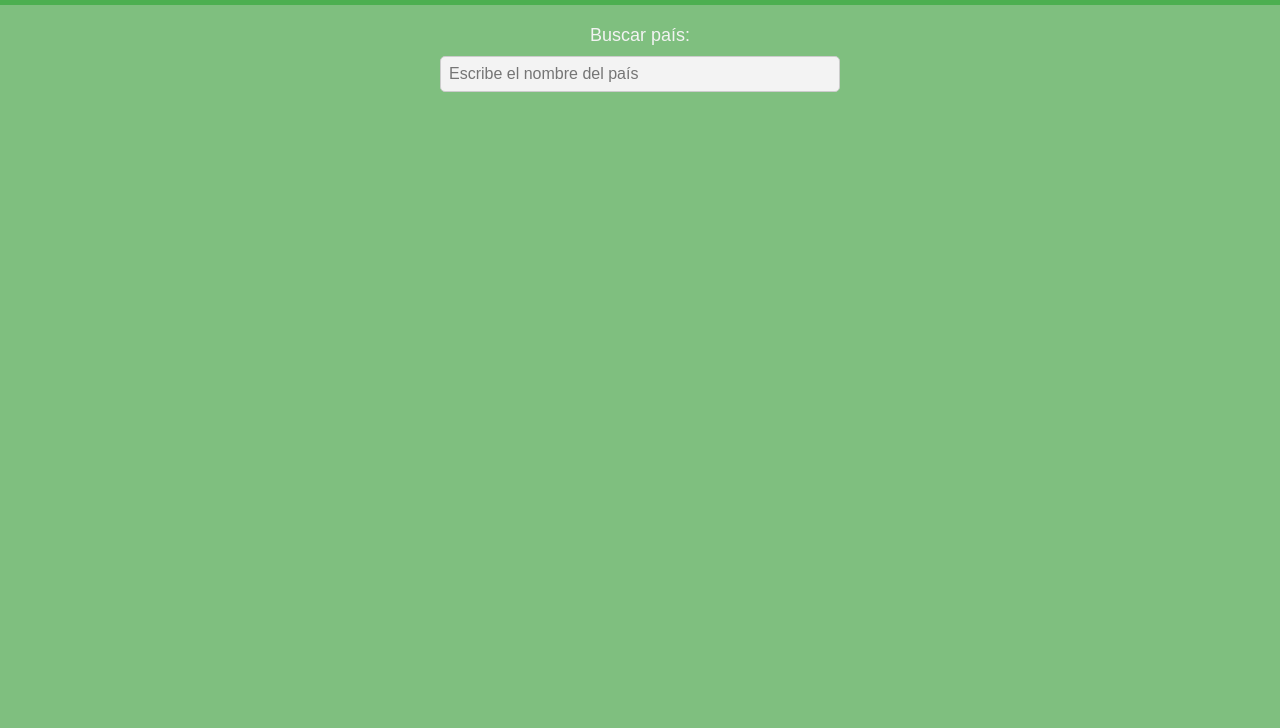
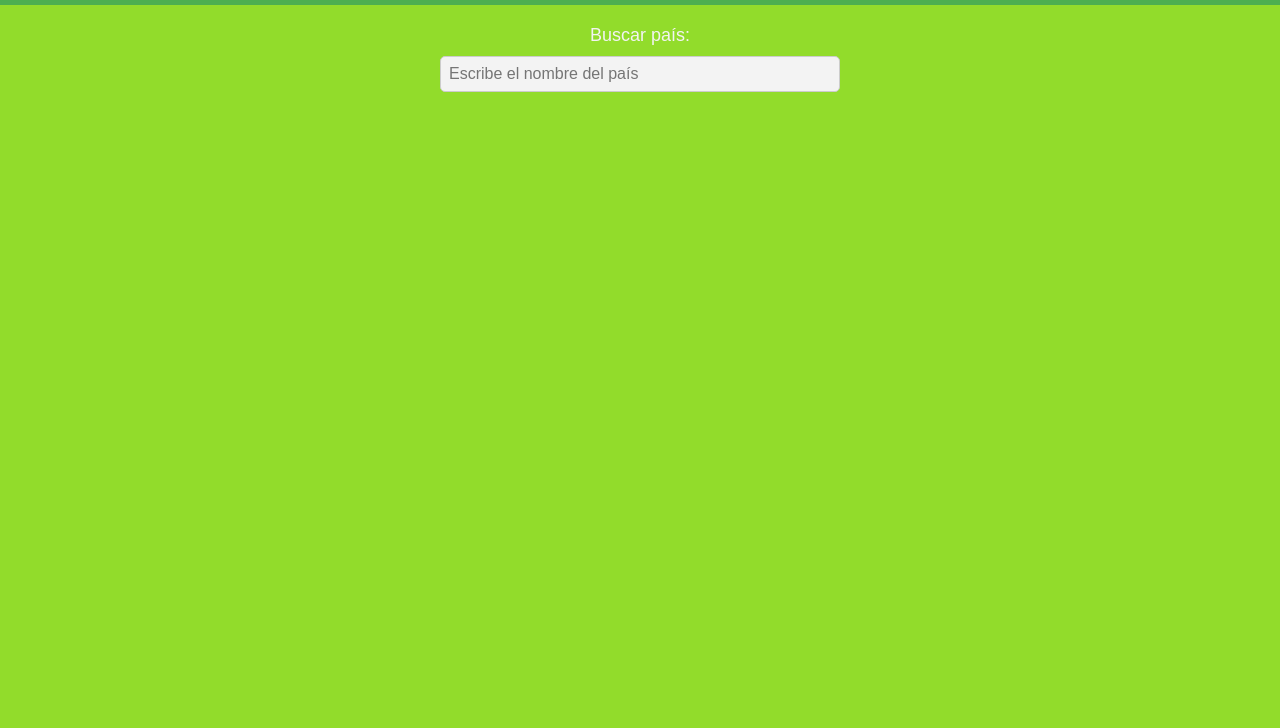
Before and after one commit to Omargfm/Proyecto3, a plain HTML site: page index.html in a window 1280 px wide. Shown: the part 72-800 px from the top of the page. Drawn offline with nearby package versions, Linux system fonts and the light colour scheme; no server answers.

Commit message:
color css

```diff
--- a/global.css
+++ b/global.css
@@ -3,7 +3,7 @@ body {
     font-family: Arial, sans-serif;
             margin: 0;
             padding: 0;
-            background-color: #7FBF7F;
+            background-color: #92dc2b;
 
     }
 
```
